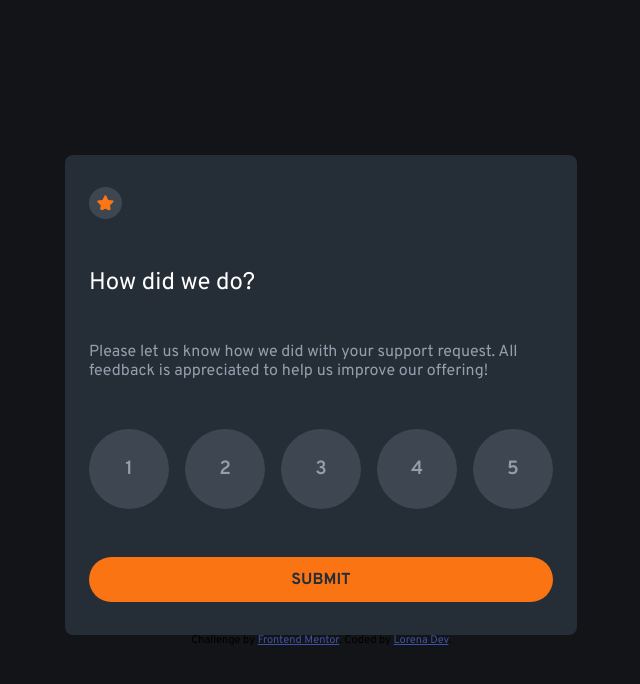
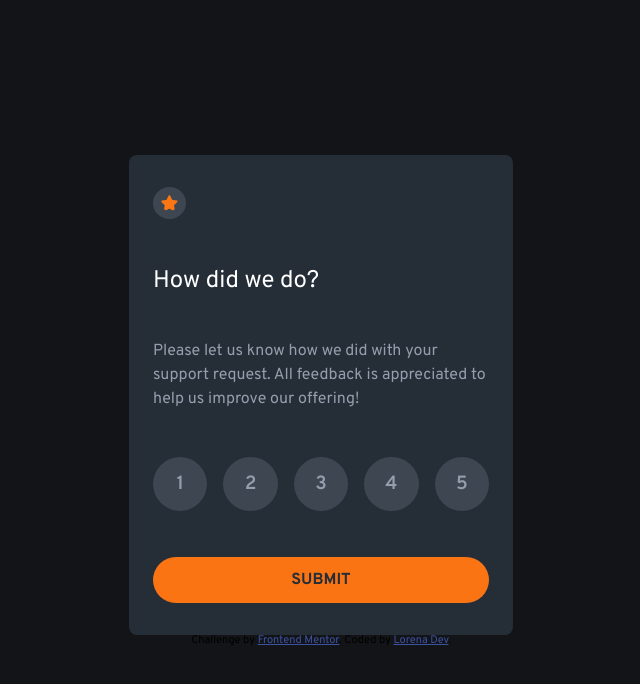
Before and after one commit to cas1092/Interactive-rating-component, a website: page index.html in a window 1280 px wide. Shown: the whole page, without its empty margins (319-959 px from the left). Drawn offline with Linux system fonts and the light colour scheme.

Commit message:
Update style.css

```diff
--- a/style.css
+++ b/style.css
@@ -52,7 +52,7 @@ h2{
 p{
     color:var(--LightGrey);
     font-size:1rem;
-    line-height: 1.2;
+    line-height: 1.5;
 }
 .rating_selection{
     justify-content: space-evenly;
@@ -117,7 +117,7 @@ button:active{
 }
 @media screen and (min-width:650px){
     body{
-        margin:0 30%;
+        margin:0 35%;
         min-height: 100vh;
         align-self: center;
     }
```
